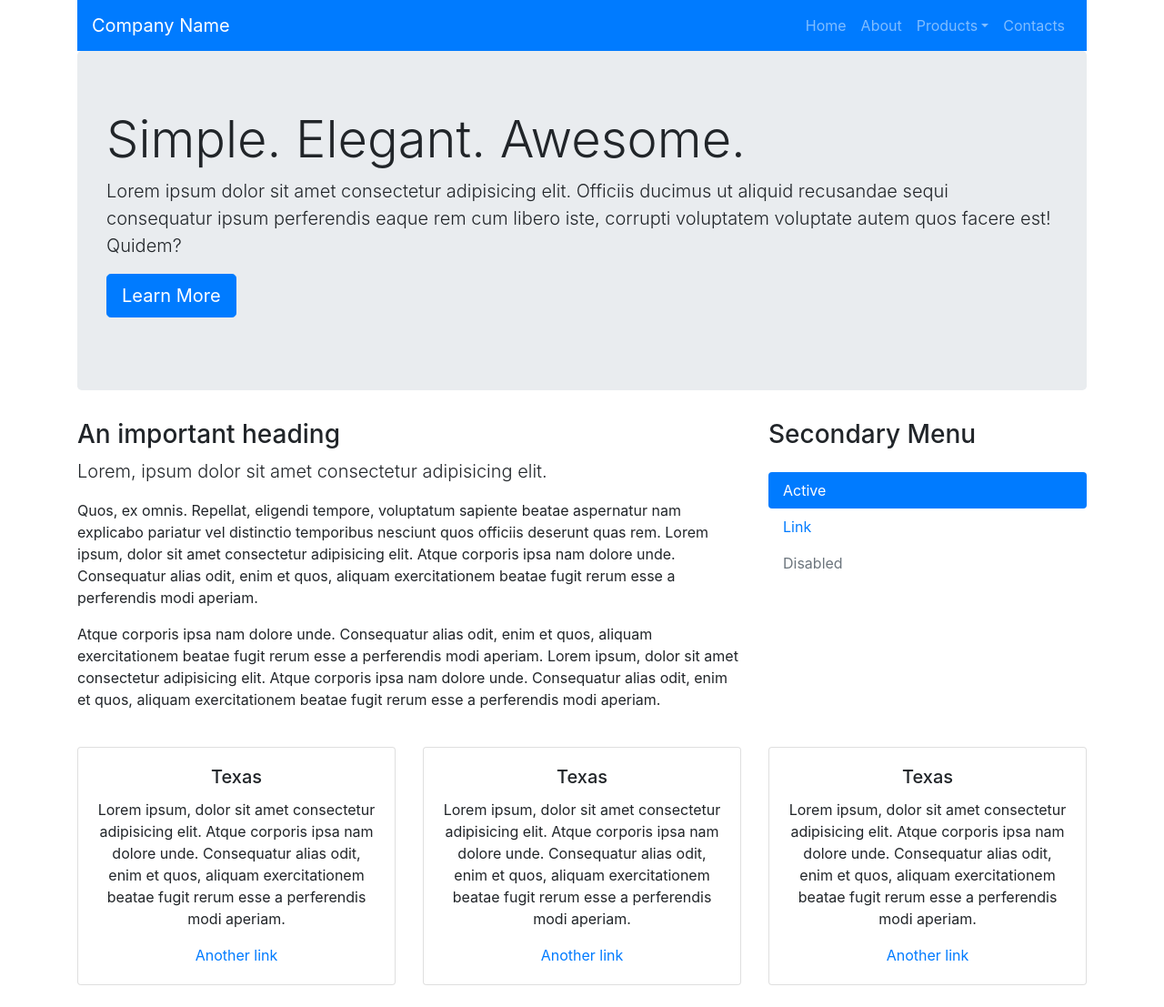
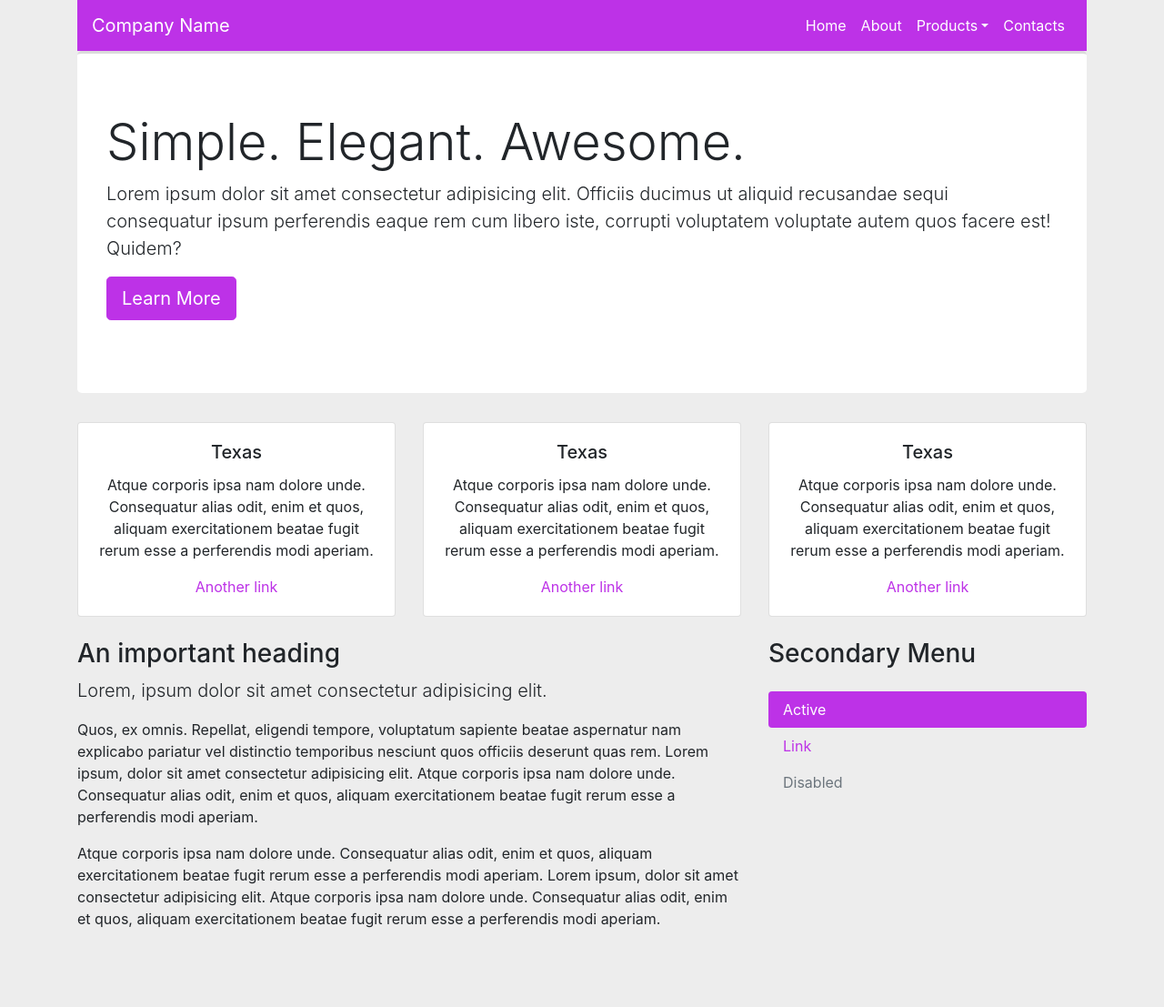
Before and after one commit to goheretech/bootstrap, a website: page src/index.html in a window 1280 px wide. Shown: the whole page at 91% size. After the commit the page ends 1062 px from the top, so only its background shows below. Drawn offline with nearby package versions, Linux system fonts and the light colour scheme.

Commit message:
finished tutorial

```diff
--- a/scss/styles.scss
+++ b/scss/styles.scss
@@ -1,5 +1,24 @@
-$bg-color: rgb(238, 238, 238);
+//Variable Overrides
+$theme-colors:("primary": rgb(189, 50, 231));
+$body-bg: #ededed;
 
-body{
-    background:white;
-}
+.jumbotron{
+    background-color: #fff !important;
+    border-top: 3px solid rgb(219,219,219);
+};
+
+.navbar-dark{
+    .navbar-nav{
+        .nav-link {
+            color: white !important;
+
+            &:hover {
+                color: #e9e9e9 !important;
+            };
+        };
+    };
+};
+
+
+//Bootstrap Sass Files
+@import "../node_modules/bootstrap/scss/bootstrap";
--- a/src/index.html
+++ b/src/index.html
@@ -52,6 +52,39 @@
             </p>
         </div>
 
+
+
+
+        <div class="row">
+            <div class="col-md-4 col-sm-12">
+                <div class="card mb-sm-4">
+                    <div class="card-body text-center">
+                        <h5 class="card-title">Texas</h5>
+                        <p class="card-text">Atque corporis ipsa nam dolore unde. Consequatur alias odit, enim et quos, aliquam exercitationem beatae fugit rerum esse a perferendis modi aperiam.</p>
+                        <a href="#" class="card-link">Another link</a>
+                    </div>
+                </div>
+            </div>
+            <div class="col-md-4 col-sm-6">
+                <div class="card">
+                    <div class="card-body text-center">
+                        <h5 class="card-title">Texas</h5>
+                        <p class="card-text">Atque corporis ipsa nam dolore unde. Consequatur alias odit, enim et quos, aliquam exercitationem beatae fugit rerum esse a perferendis modi aperiam.</p>
+                        <a href="#" class="card-link">Another link</a>
+                    </div>
+                </div>
+            </div>
+            <div class="col-md-4 col-sm-6">
+                <div class="card">
+                    <div class="card-body text-center">
+                        <h5 class="card-title">Texas</h5>
+                        <p class="card-text">Atque corporis ipsa nam dolore unde. Consequatur alias odit, enim et quos, aliquam exercitationem beatae fugit rerum esse a perferendis modi aperiam.</p>
+                        <a href="#" class="card-link">Another link</a>
+                    </div>
+                </div>
+            </div>
+        </div>
+
         <div class="row mt-sm-4 mt-md-0 mb-sm-4 mb-md-4">
             <div class="col-sm-12 col-md-8 text-sm-center text-md-left">
                 <h3>An important heading</h3>
@@ -74,35 +107,6 @@
                 </ul>
             </div>
         </div>
-        <div class="row">
-            <div class="col-md-4 col-sm-12">
-                <div class="card mb-sm-4">
-                    <div class="card-body text-center">
-                        <h5 class="card-title">Texas</h5>
-                        <p class="card-text">Lorem ipsum, dolor sit amet consectetur adipisicing elit. Atque corporis ipsa nam dolore unde. Consequatur alias odit, enim et quos, aliquam exercitationem beatae fugit rerum esse a perferendis modi aperiam.</p>
-                        <a href="#" class="card-link">Another link</a>
-                    </div>
-                </div>
-            </div>
-            <div class="col-md-4 col-sm-6">
-                <div class="card">
-                    <div class="card-body text-center">
-                        <h5 class="card-title">Texas</h5>
-                        <p class="card-text">Lorem ipsum, dolor sit amet consectetur adipisicing elit. Atque corporis ipsa nam dolore unde. Consequatur alias odit, enim et quos, aliquam exercitationem beatae fugit rerum esse a perferendis modi aperiam.</p>
-                        <a href="#" class="card-link">Another link</a>
-                    </div>
-                </div>
-            </div>
-            <div class="col-md-4 col-sm-6">
-                <div class="card">
-                    <div class="card-body text-center">
-                        <h5 class="card-title">Texas</h5>
-                        <p class="card-text">Lorem ipsum, dolor sit amet consectetur adipisicing elit. Atque corporis ipsa nam dolore unde. Consequatur alias odit, enim et quos, aliquam exercitationem beatae fugit rerum esse a perferendis modi aperiam.</p>
-                        <a href="#" class="card-link">Another link</a>
-                    </div>
-                </div>
-            </div>
-        </div>
     </div>
 
     <script src="../node_modules/jquery/dist/jquery.min.js"></script>
```
Also changed, not shown: src/css/styles.min.css.
